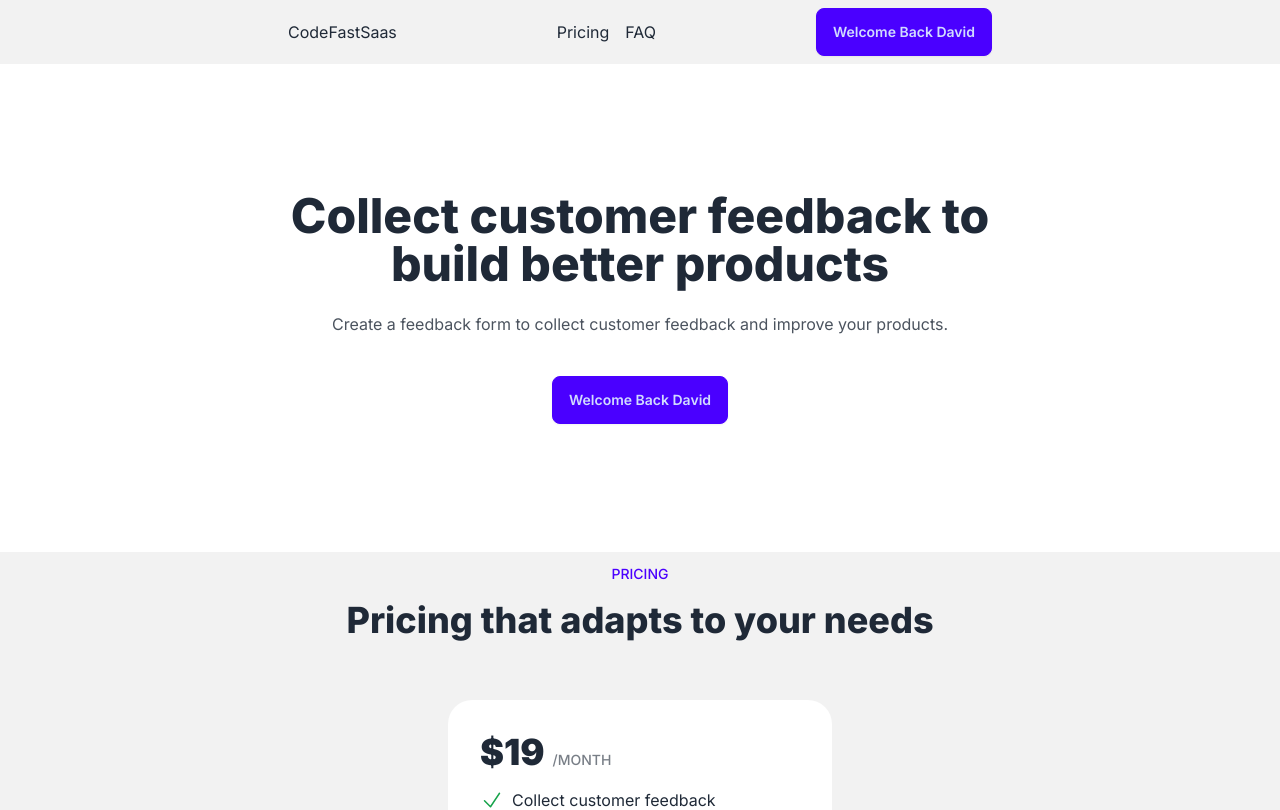
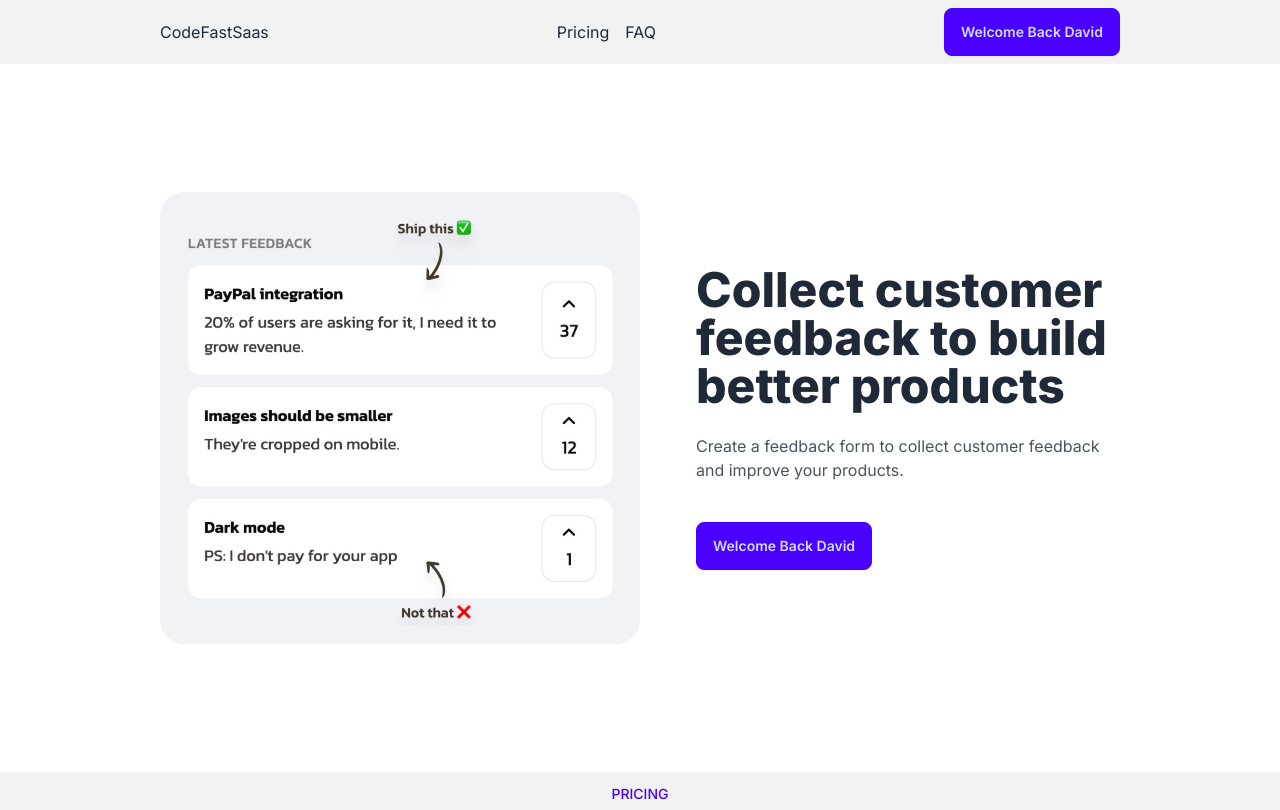
Before and after one commit to david-diazd/codefast-saas, a Next.js app: page / in a window 1280 px wide. Shown: the top 810 px of the page. Built offline with nearby package versions, Linux system fonts and the light colour scheme.

Commit message:
feat: images modification

```diff
--- a/app/layout.js
+++ b/app/layout.js
@@ -10,7 +10,7 @@ export const metadata = {
 
 export default function RootLayout({ children }) {
   return (
-    <html lang="en" data-theme="light">
+    <html lang="en" data-theme="light" className="scroll-smooth">
       <body className={inter.className}>{children}</body>
     </html>
   );
--- a/app/page.js
+++ b/app/page.js
@@ -1,6 +1,8 @@
 import ButtonLogin from "@/components/ButtonLogin";
 import ListItem from "@/components/ListItem";
 import FAQListItem from "@/components/FAQListItem";
+import Image from "next/image";
+import productDemo from "@/app/productDemo.jpeg";
 
 export default function Home() {
   const isLoggedIn = true; // Simulating user login state
@@ -17,11 +19,11 @@ export default function Home() {
     <main>
       {/* Header Section */}
       <section className="bg-base-200">
-        <div className="max-w-3xl mx-auto flex justify-between items-center px-8 py-2">
+        <div className="max-w-5xl mx-auto flex justify-between items-center px-8 py-2">
           <div>CodeFastSaas</div>
           <div className="space-x-4 max-md:hidden">
-            <a className="link link-hover">Pricing</a>
-            <a className="link link-hover">FAQ</a>
+            <a className="link link-hover" href="#pricing">Pricing</a>
+            <a className="link link-hover" href="#faq">FAQ</a>
           </div>
           <div>
             <ButtonLogin isLoggedIn={isLoggedIn} name={name} />
@@ -29,19 +31,24 @@ export default function Home() {
         </div>
       </section>
       {/* Hero Section */}
-      <section className="px-8 text-center py-32 max-w-3xl mx-auto">
-        <h1 className="text-4xl font-extrabold mb-6 lg:text-5xl">
+      <section className="px-8 text-center lg:text-left py-32 max-w-5xl mx-auto flex flex-col md:flex-row items-center lg: items-start gap-14">
+
+        <Image src={productDemo}  alt="Product Demo" className="w-full md:w-1/2 rounded-3xl" />
+
+        <div>
+          <h1 className="text-4xl font-extrabold mb-6 lg:text-5xl">
           Collect customer feedback to build better products
-        </h1>
-        <div className="opacity-80 mb-10">
-          Create a feedback form to collect customer feedback and improve your
-          products.
+          </h1>
+          <div className="opacity-80 mb-10">
+            Create a feedback form to collect customer feedback and improve your
+            products.
+          </div>
+          <ButtonLogin isLoggedIn={isLoggedIn} name={name} />
         </div>
 
-        <ButtonLogin isLoggedIn={isLoggedIn} name={name} />
       </section>
       {/* Pricing Section */}
-      <section className="bg-base-200">
+      <section className="bg-base-200" id="pricing">
         <div className="py-3 max-w-3xl mx-auto px-8">
           <p className="text-sm uppercase font-medium text-center text-primary mb-4">
             Pricing
@@ -72,7 +79,7 @@ export default function Home() {
 
       {/* FAQ Section */}
 
-      <section className="bg-base-200">
+      <section className="bg-base-200" id="faq">
         <div className="py-32 max-w-3xl mx-auto px-8">
           <p className="text-sm uppercase font-medium text-center text-primary mb-4">
             FAQ
```
Also changed, not shown: app/productDemo.jpeg (added).
